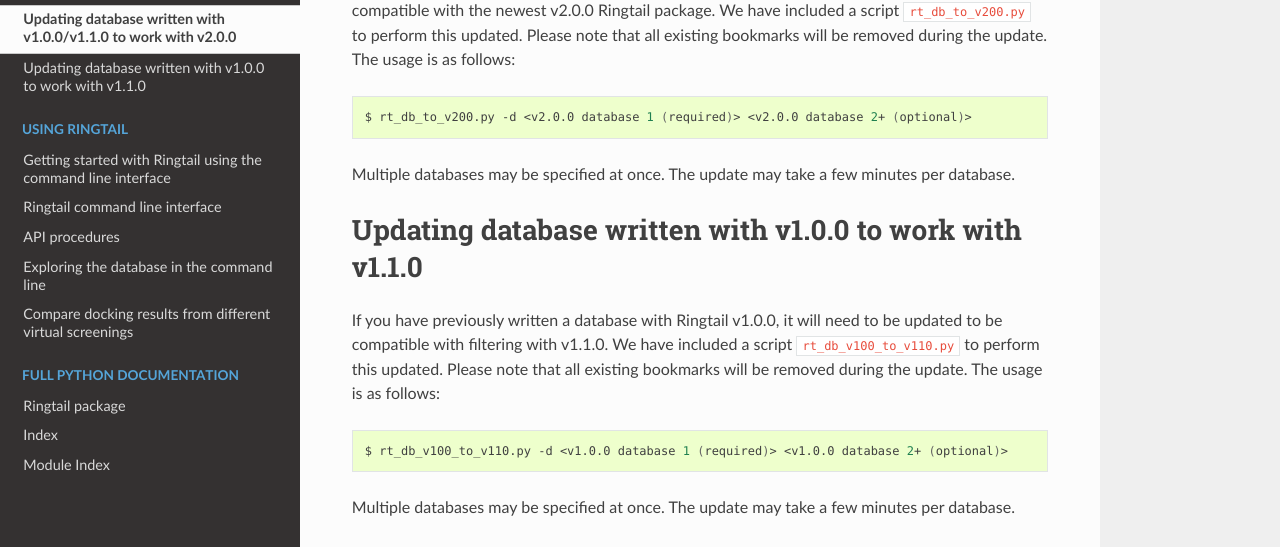
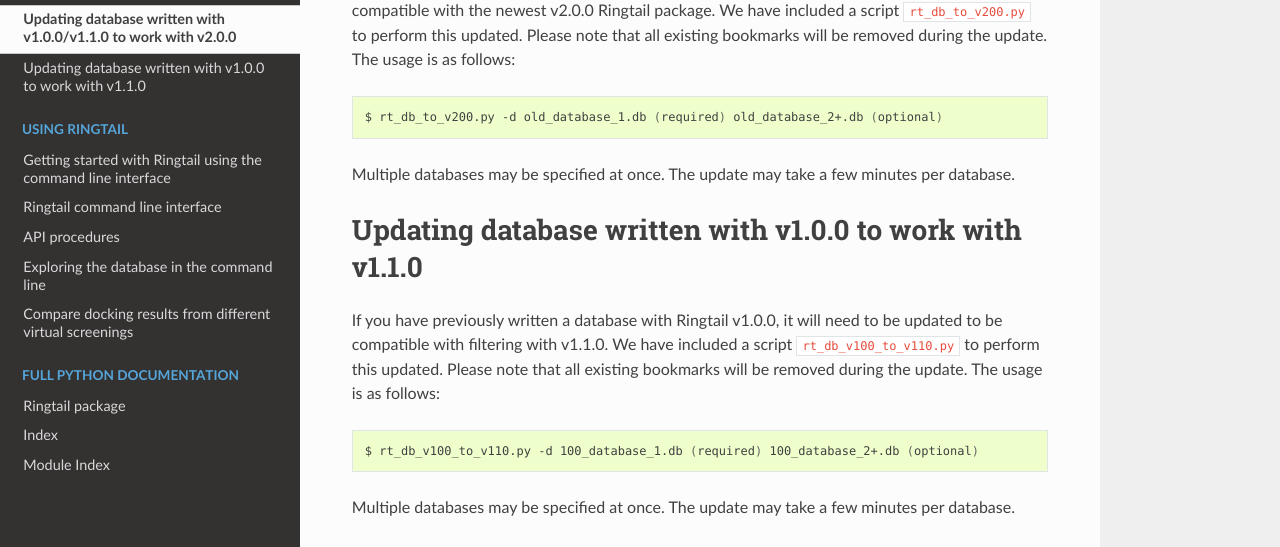
Before and after one commit to forlilab/Ringtail, a Sphinx documentation site: the page built from docs/source/upgrade_database.rst, in a window 1280 px wide and 1194 px high. Shown: the part 222-769 px from the top of the window. Built offline with Sphinx 7.4.7 and the Read the Docs theme 2.0.0, drawn with Linux system fonts in a browser that asks for light colours.

Commit message:
minor example update

```diff
--- a/docs/source/upgrade_database.rst
+++ b/docs/source/upgrade_database.rst
@@ -7,7 +7,7 @@ If you have previously written a database with Ringtail v<2.0.0, it will need to
 
 .. code-block:: bash
 
-    $ rt_db_to_v200.py -d <v2.0.0 database 1 (required)> <v2.0.0 database 2+ (optional)>
+    $ rt_db_to_v200.py -d old_database_1.db (required) old_database_2+.db (optional)
 
 
 Multiple databases may be specified at once. The update may take a few minutes per database.
@@ -19,7 +19,7 @@ If you have previously written a database with Ringtail v1.0.0, it will need to
 
 .. code-block:: bash
 
-    $ rt_db_v100_to_v110.py -d <v1.0.0 database 1 (required)> <v1.0.0 database 2+ (optional)>
+    $ rt_db_v100_to_v110.py -d 100_database_1.db (required) 100_database_2+.db (optional)
 
 
 Multiple databases may be specified at once. The update may take a few minutes per database.
```
